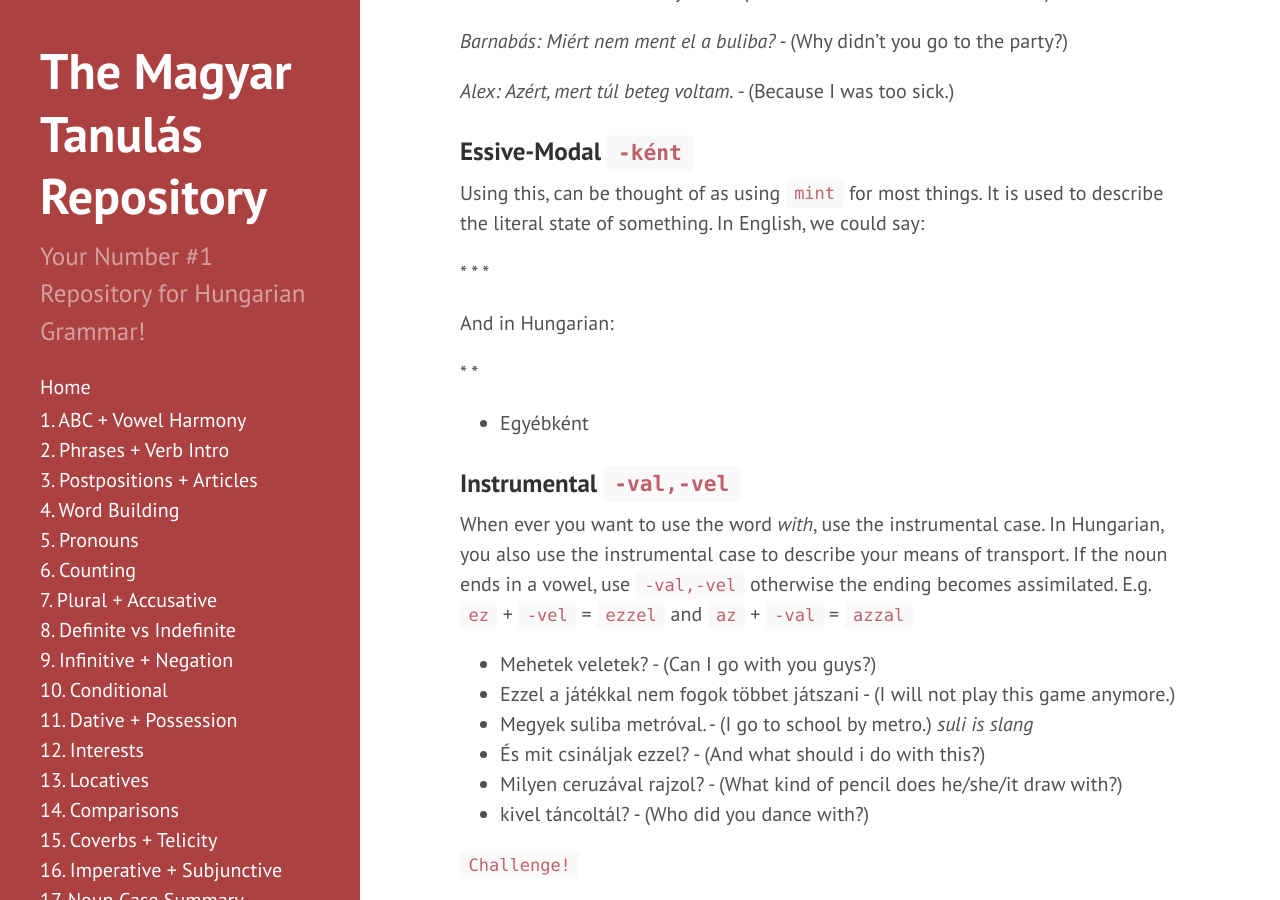
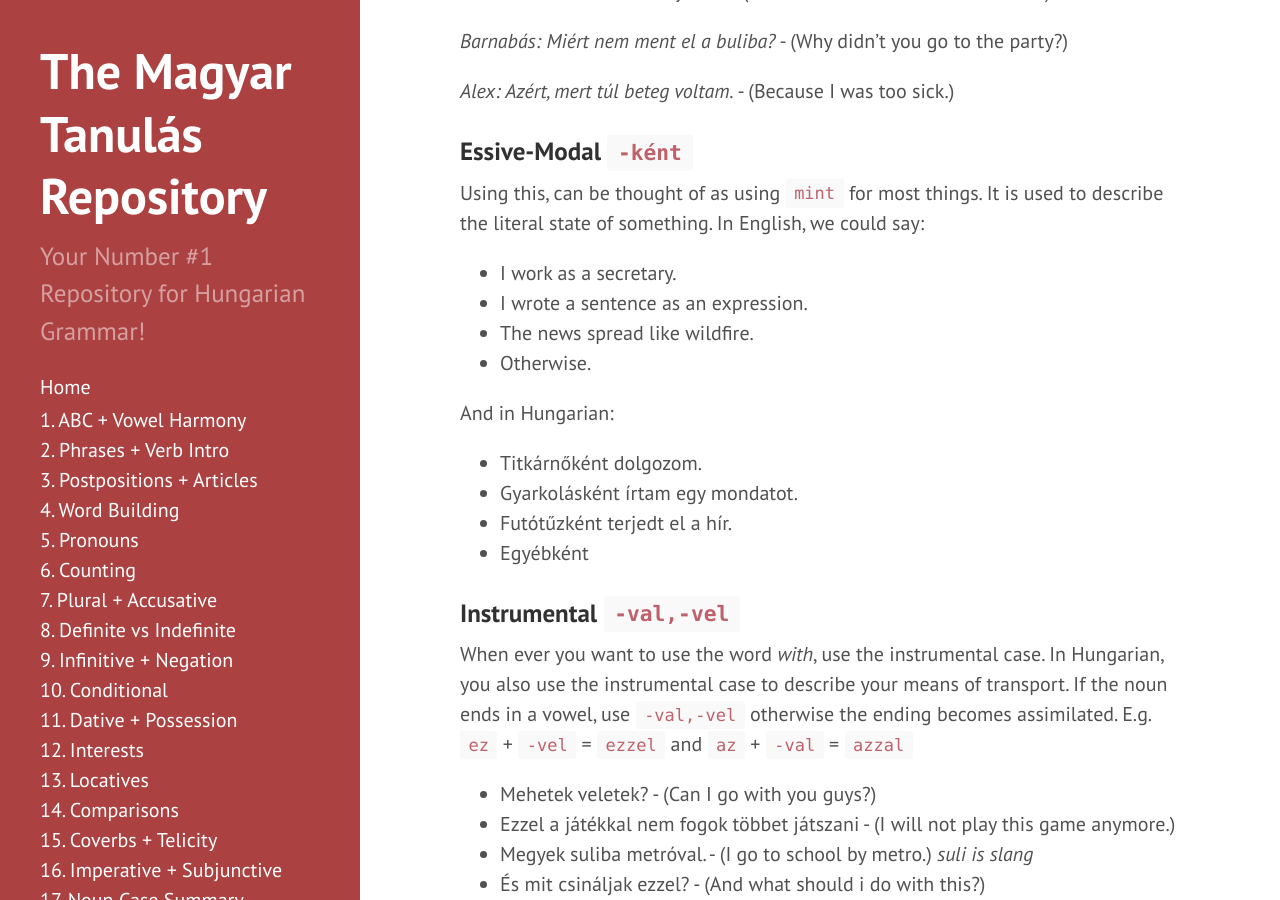
Before and after one commit to Magyartanulas/magyartanulas.github.io, a Jekyll site: the page built from noun_case_summary.md, in a window 1280 px wide and 900 px high, scrolled down 2653 px. Built offline with Jekyll 4.4.1, drawn with Linux system fonts in a browser that asks for light colours; Markdown is read by kramdown in place of the engine named in the settings.

Commit message:
Update noun_case_summary.md

```diff
--- a/noun_case_summary.md
+++ b/noun_case_summary.md
@@ -86,14 +86,16 @@ Whenever you do something *for* the purpose of something, this case is used. Thi
 
 Using this, can be thought of as using `mint` for most things. It is used to describe the literal state of something. In English, we could say:
 
-*
-*
-*
+* I work as a secretary.
+* I wrote a sentence as an expression.
+* The news spread like wildfire.
+* Otherwise.
 
 And in Hungarian:
 
-*
-*
+* Titkárnőként dolgozom.
+* Gyarkolásként írtam egy mondatot.
+* Futótűzként terjedt el a hír.
 * Egyébként
 
 ### Instrumental `-val,-vel`
```
